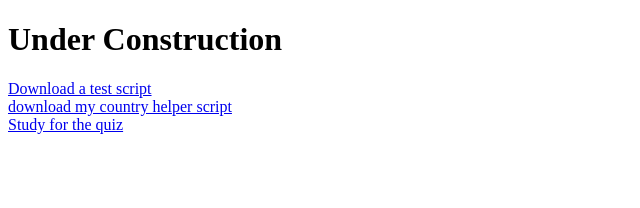
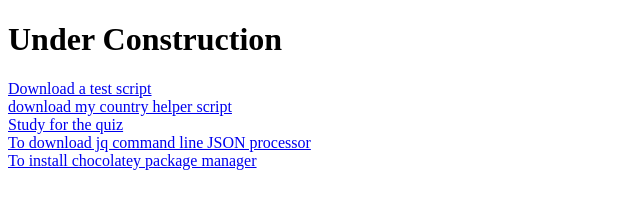
Before and after one commit to philipng88/philipng88.github.io, a plain HTML site: page index.html in a window 1280 px wide. Shown: the whole page, without its empty margins (0-640 px from the left). Drawn offline with Linux system fonts and the light colour scheme.

Commit message:
added links to index

```diff
--- a/index.html
+++ b/index.html
@@ -6,13 +6,19 @@
 <body>
     <h1>Under Construction</h1>
     <div>
-        <a href="/testScript.sh" download>Download a test script</a>
+        <a href="/testScript" download>Download a test script</a>
     </div>
     <div>
         <a href="/CountryHelper.sh" download>download my country helper script</a>
     </div>
     <div>
         <a href="/WorldCapitals.json" download>Study for the quiz</a>
+    </div>
+    <div>
+        <a href="https://stedolan.github.io/jq/download" target="_blank">To download jq command line JSON processor</a>
+    </div>
+    <div>
+        <a href="https://chocolatey.org/install" target="_blank">To install chocolatey package manager</a>
     </div>
 </body>
 </html>
```
